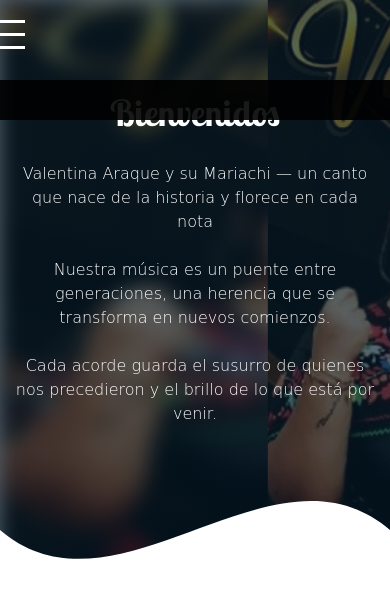
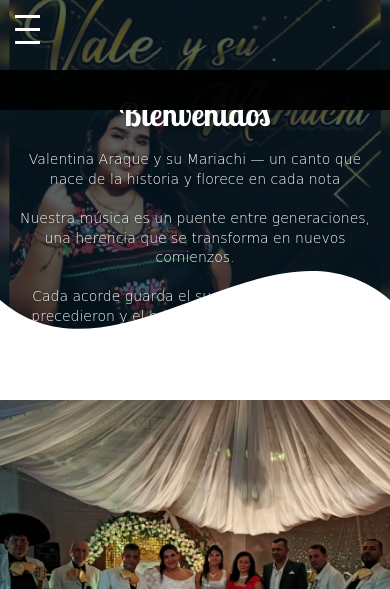
Before and after one commit to JeysonJosueGomezVillamizarADSI/Pagina-Web-Vale-y-Su-mariachi, a plain HTML site: page index.html in a window 390 px wide. Shown: the top 589 px of the page. Drawn offline with nearby package versions, Linux system fonts and the light colour scheme; a web font is replaced by a local one.

Commit message:
Corregir header en móvil: fijar background-attachment y optimizar textos para celular

```diff
--- a/style.css
+++ b/style.css
@@ -46,15 +46,22 @@
     background: #bc4e9c;
     background: linear-gradient(to right, hsla(205, 79%, 9%, 0.664), hsla(205, 79%, 9%, 0.664)), url(../img/portada.png);
     background-size: cover;
-    background-attachment: fixed;
+    background-position: center;
+    background-attachment: scroll;
     position: relative;
+}
+
+@media screen and (min-width: 1024px) {
+    header {
+        background-attachment: fixed;
+    }
 }
 
 .navbar {
     display: flex;
     justify-content: space-between;
     align-items: center;
-    padding: 30px 50px 0 0;
+    padding: 20px 30px 0 20px;
     flex-wrap: wrap;
 }
 
@@ -87,6 +94,7 @@
     font-weight: 300;
     text-decoration: none;
     transition: 0.3s;
+    font-size: 15px;
 }
 
 .nav-links a:hover {
@@ -96,28 +104,30 @@
 
 header .textos-header {
     display: flex;
-    min-height: 430px;
+    min-height: auto;
     width: 100%;
     align-items: center;
     justify-content: center;
     flex-direction: column;
     text-align: center;
-    padding: 40px 20px;
+    padding: 50px 20px;
 }
 
 .textos-header h1 {
-    font-size: 80px;
+    font-size: 70px;
     font-family: "Lobster Two", sans-serif;
     color: #fff;
-    margin-bottom: 30px;
+    margin-bottom: 20px;
+    text-shadow: 2px 2px 4px rgba(0, 0, 0, 0.5);
 }
 
 .textos-header h2 {
-    font-size: 26px;
+    font-size: 22px;
     font-weight: 200;
     color: #fff;
     font-family: "Delius", cursive;
-    line-height: 1.8;
+    line-height: 1.6;
+    text-shadow: 1px 1px 3px rgba(0, 0, 0, 0.5);
 }
 
 h1 {
@@ -542,8 +552,12 @@
 
 /* Responsive Design */
 @media screen and (max-width: 768px) {
+    header {
+        min-height: 500px;
+    }
+
     .navbar {
-        padding: 20px 30px 0 0;
+        padding: 15px 20px 0 20px;
     }
 
     .menu-toggle {
@@ -553,9 +567,9 @@
 
     .nav-links {
         position: absolute;
-        top: 80px;
+        top: 70px;
         right: 0;
-        background: rgba(0, 0, 0, 0.9);
+        background: rgba(0, 0, 0, 0.95);
         width: 100%;
         flex-direction: column;
         gap: 0;
@@ -575,17 +589,18 @@
     }
 
     header .textos-header {
-        min-height: 350px;
-        padding: 30px 15px;
+        min-height: auto;
+        padding: 40px 15px;
     }
 
     .textos-header h1 {
-        font-size: 50px;
-        margin-bottom: 20px;
+        font-size: 45px;
+        margin-bottom: 15px;
     }
 
     .textos-header h2 {
-        font-size: 18px;
+        font-size: 17px;
+        line-height: 1.5;
     }
 
     .titulo {
@@ -646,26 +661,31 @@
 }
 
 @media screen and (max-width: 480px) {
+    header {
+        min-height: 400px;
+    }
+
     .navbar {
-        padding: 15px 20px 0 0;
+        padding: 10px 15px 0 15px;
     }
 
     .textos-header h1 {
-        font-size: 36px;
+        font-size: 32px;
+        margin-bottom: 10px;
     }
 
     .textos-header h2 {
-        font-size: 16px;
-        line-height: 1.5;
+        font-size: 14px;
+        line-height: 1.4;
     }
 
     .titulo {
-        font-size: 24px;
-        margin-bottom: 30px;
+        font-size: 22px;
+        margin-bottom: 25px;
     }
 
     .contenedor {
-        padding: 30px 10px;
+        padding: 25px 10px;
         width: 100%;
     }
 
@@ -691,7 +711,7 @@
     }
 
     .quote-section h2 {
-        font-size: 16px;
+        font-size: 15px;
     }
 
     #contacto {
@@ -727,6 +747,6 @@
         height: 45px;
         bottom: 20px;
         right: 15px;
-        font-size: 20px;
+        font-size: 18px;
     }
 }
```
